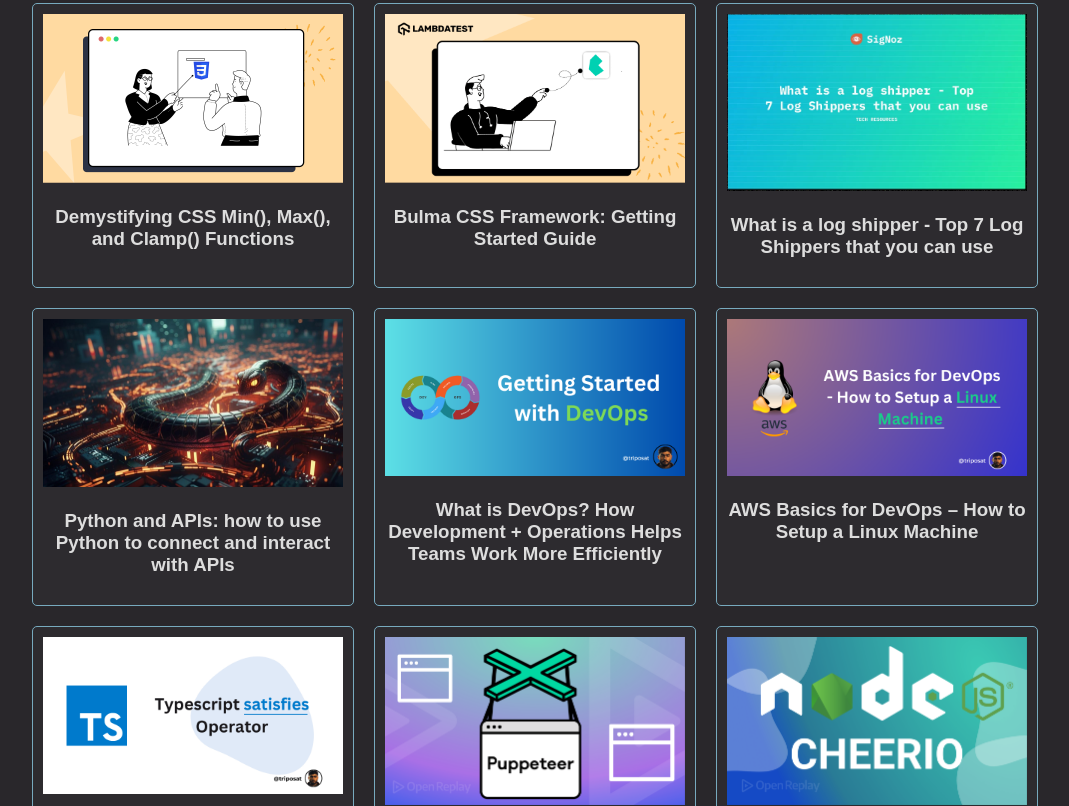
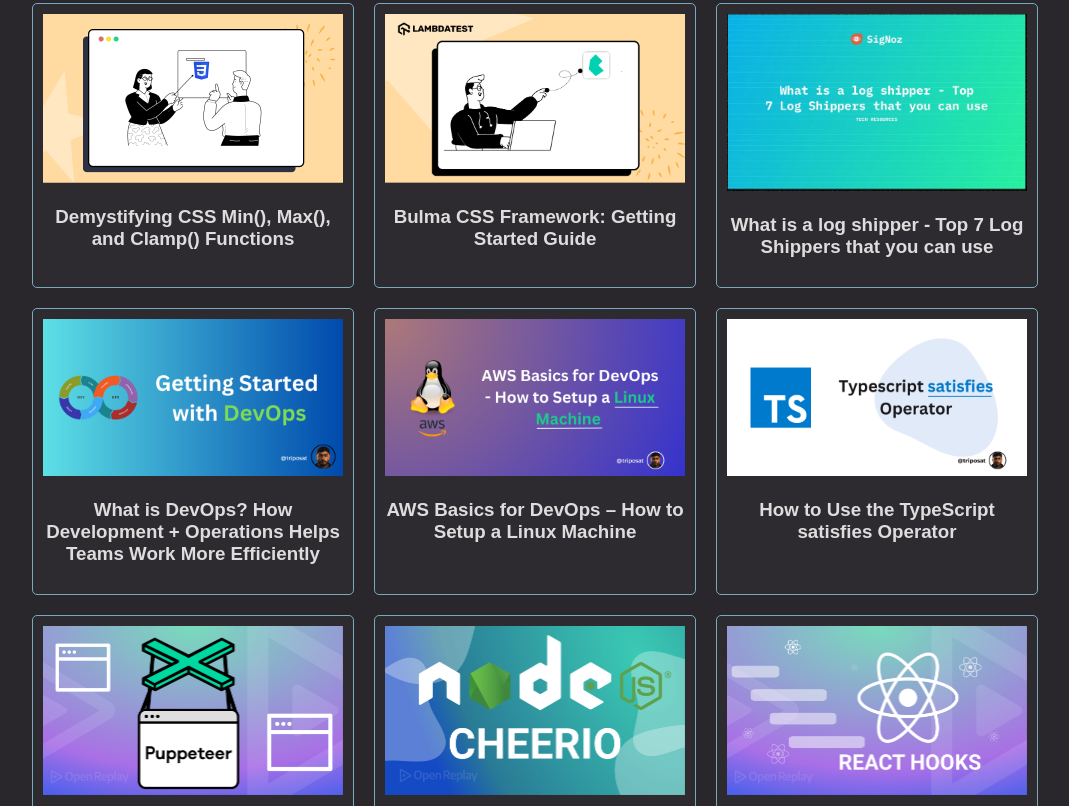
Before and after one commit to triposat/triposat.github.io, a plain HTML site: page index.html in a window 1280 px wide. Shown: the part 493-1299 px from the top of the page, without its empty margins (105-1174 px from the left). Drawn offline with Linux system fonts and the light colour scheme.

Commit message:
Update index.html

```diff
--- a/index.html
+++ b/index.html
@@ -100,7 +100,7 @@
             <h3>What is a log shipper - Top 7 Log Shippers that you can use</h3>
           </a>
         </div>
-        <div class="card">
+<!--         <div class="card">
           <a
             href="https://blog.apify.com/python-and-apis/"
             target="_blank"
@@ -110,10 +110,10 @@
               alt="Python and APIs - Part 1: How to use Python to connect and interact with APIs"
             />
             <h3>
-              Python and APIs: how to use Python to connect and interact with APIs
+              Python and APIs: How to use Python to connect and interact with APIs
             </h3>
           </a>
-        </div>
+        </div> -->
         <div class="card">
           <a
             href="https://www.freecodecamp.org/news/how-devops-works/"
```
